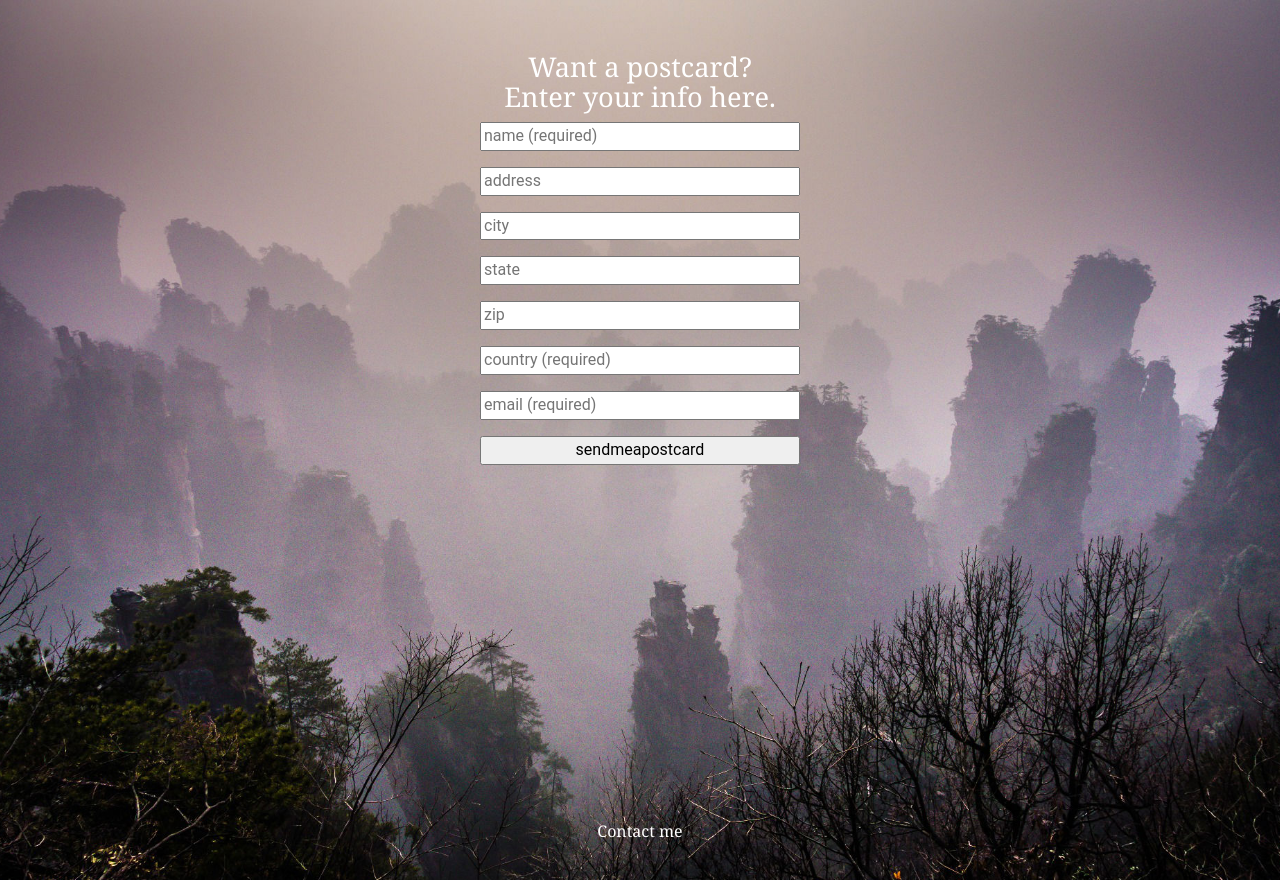
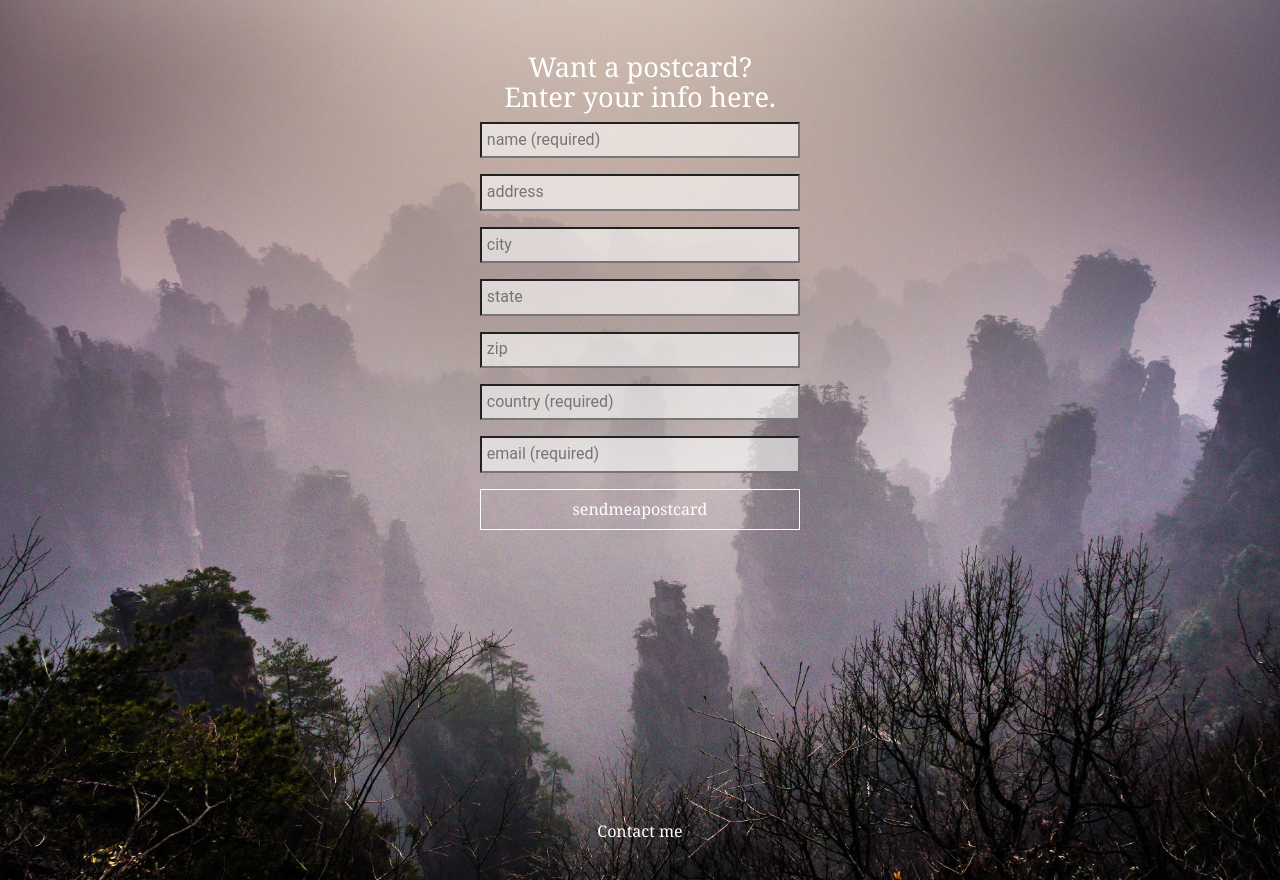
Before and after one commit to amandaleee/interactivebkg, a PHP site: page / in a window 1280 px wide. Run offline with PHP 8.4, Linux system fonts and the light colour scheme; data that the repository does not hold is empty; some libraries are stand-ins or nearby versions.

Commit message:
updating font

```diff
--- a/css/style.css
+++ b/css/style.css
@@ -104,6 +104,15 @@ h1 {
   margin: 0 auto 1em;
   width: 100%;
   color: #000;
+  padding:.3em;
+  background: rgba(255,255,255,.6);
+}
+.addressform input[type="submit"] {
+  font-family: 'Noto Serif', serif;
+  border:1px solid #fff;
+  background: transparent;
+  color: #fff;
+  padding: .5em 0;
 }
 
 .notabot {
```
